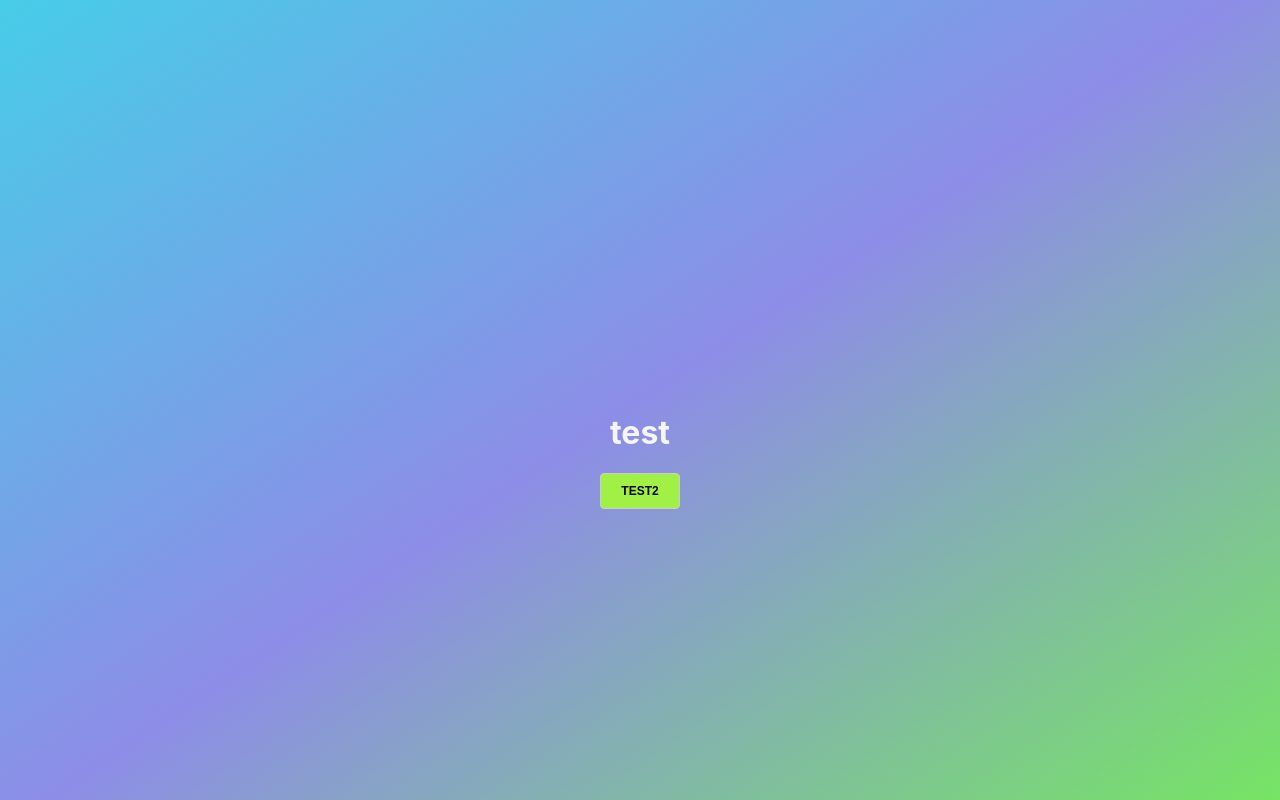
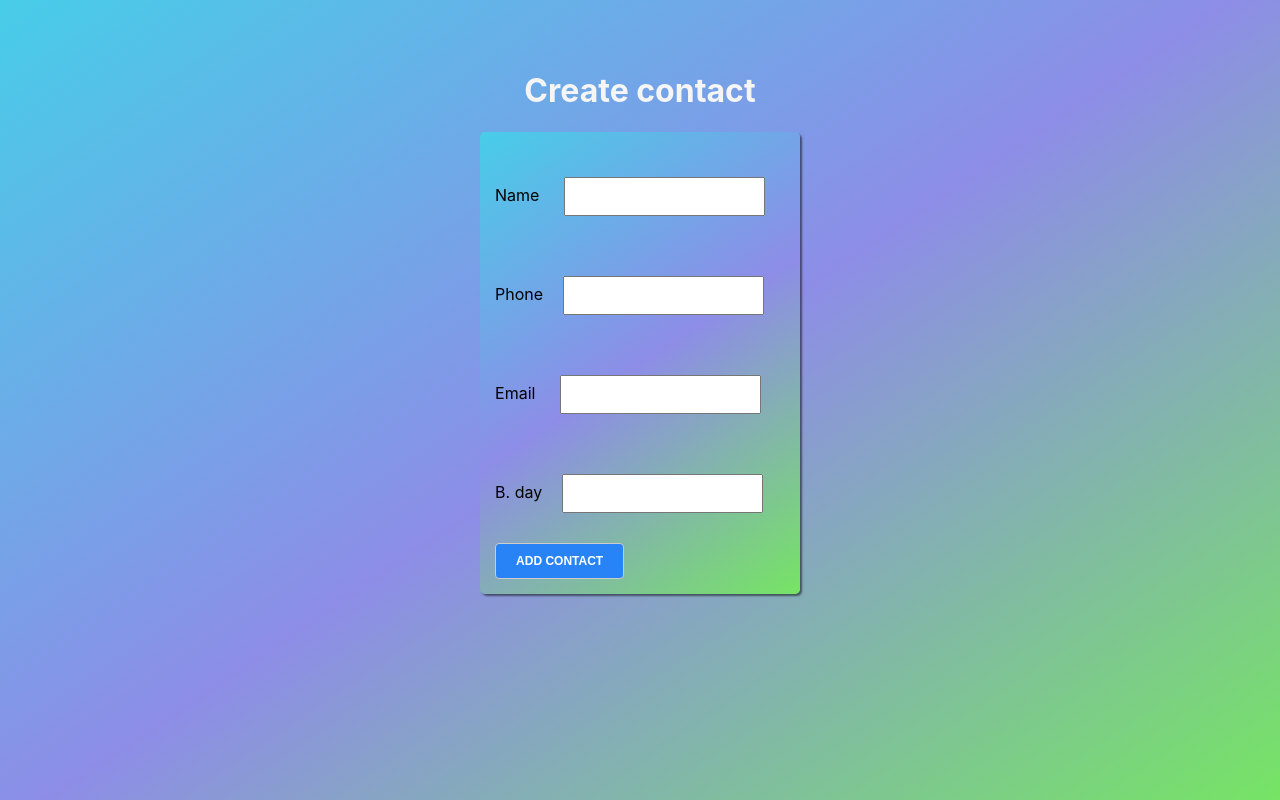
Before and after one commit to Anastasiia-Salenko/contacts-book, a React (Create React App) app: page / in a window 1280 px wide. Built offline with nearby package versions, Linux system fonts and the light colour scheme.

Commit message:
Added conntainer CreateContact

```diff
--- a/src/App.js
+++ b/src/App.js
@@ -1,10 +1,12 @@
 import React from "react";
-import Contacts from "./container/Contacts/Contacts";
+// import Contacts from "./container/Contacts/Contacts";
+import CreateContact from "./container/CreateContact.js/CreateContact"
 
 function App() {
   return (
     <div className="App">
-      <Contacts />
+      <CreateContact />
+      {/* <Contacts /> */}
     </div>
   );
 }
--- /dev/null
+++ b/src/container/CreateContact.js/CreateContact.js
@@ -0,0 +1,20 @@
+import React from "react";
+import classes from './CreateContact.module.css';
+import Button from '../../components/UI/Button/Button'
+
+const CreateContact = () => (
+  <div className={classes.CreateContact}>
+    <h1>Create contact</h1>
+    <form onSubmit={e => e.preventDefault()}>
+      <div>Name <input /></div>
+      <div>Phone<input /></div>
+      <div>Email <input /></div>
+      <div>B. day<input /></div>
+      <Button type="primary">
+        Add contact
+      </Button>
+    </form>
+  </div>
+)
+
+export default CreateContact;
--- /dev/null
+++ b/src/container/CreateContact.js/CreateContact.module.css
@@ -0,0 +1,35 @@
+.CreateContact {
+  display: flex;
+  align-items: center;
+  padding-top: 50px;
+  flex-grow: 1;
+  flex-direction: column;
+  width: 100%;
+  background: rgb(118,228,100);
+  background: linear-gradient(326deg, rgba(118,228,100,1) 0%, rgba(141,141,231,1) 50%, rgba(71,205,232,1) 100%);
+}
+
+.CreateContact > div {
+  min-width: 600px;
+  padding: 0 20px;
+}
+
+.CreateContact form {
+  /* background: #eee; */
+  background: linear-gradient(326deg, rgba(118,228,100,1) 0%, rgba(141,141,231,1) 50%, rgba(71,205,232,1) 100%);
+  border-radius: 5px;
+  padding: 15px;
+  box-shadow: 2px 2px 2px rgba(0, 0, 0, .5);
+}
+
+.CreateContact input {
+  padding: 10px;
+  margin-bottom: 30px;
+  margin-top: 30px;
+  margin-left: 20px;
+  margin-right: 20px;
+}
+
+.CreateContact h1 {
+  color: whitesmoke;
+}
```
Also changed, not shown: src/index.css (line endings or trailing spaces).
